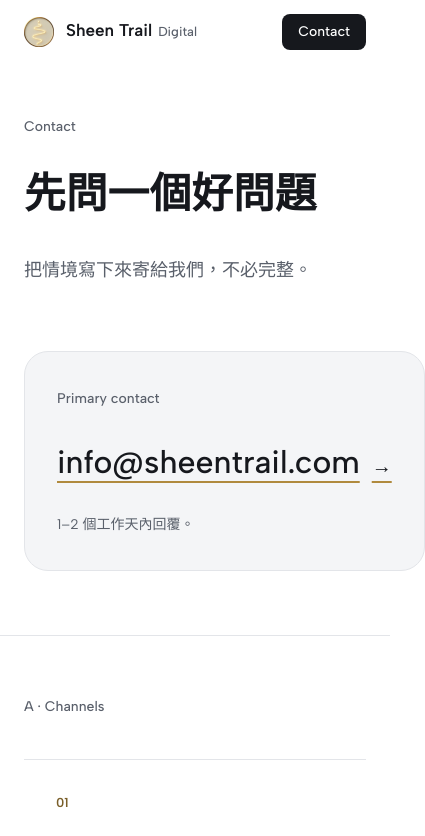
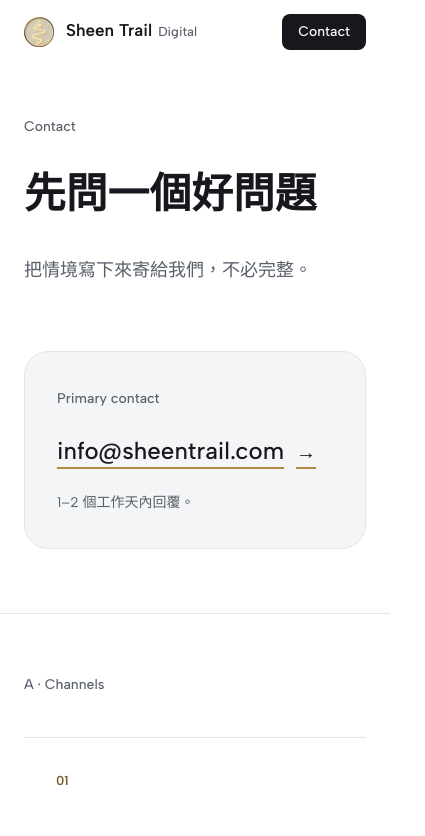
Before and after one commit to sheentrailstudio/sheentrailstudio.github.io, a Next.js app: page /contact in a window 390 px wide. Shown: the top 836 px of the page, 425 px wide, since content can reach past the window. Built offline with nearby package versions, Linux system fonts and the light colour scheme.

Commit message:
#20 fix(contact): stop the email link overflowing at 390px

```diff
--- a/app/contact/page.tsx
+++ b/app/contact/page.tsx
@@ -51,7 +51,7 @@ export default function ContactPage() {
               <p className="label">Primary contact</p>
               <a
                 href="mailto:info@sheentrail.com"
-                className="mt-6 inline-flex items-baseline gap-3 font-display text-[32px] font-medium text-ink underline decoration-gold decoration-[1.5px] underline-offset-[8px] transition-colors hover:decoration-ink sm:text-4xl"
+                className="mt-6 inline-flex items-baseline gap-3 font-display text-2xl font-medium text-ink underline decoration-gold decoration-[1.5px] underline-offset-[8px] transition-colors hover:decoration-ink sm:text-4xl"
               >
                 info@sheentrail.com
                 <span aria-hidden className="text-xl not-italic">
```
